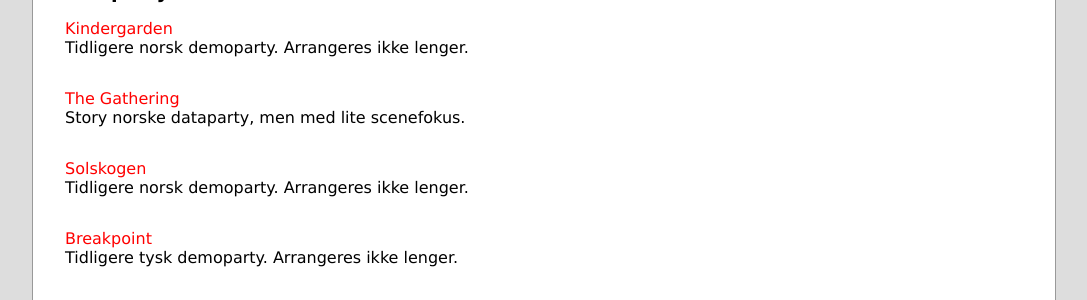
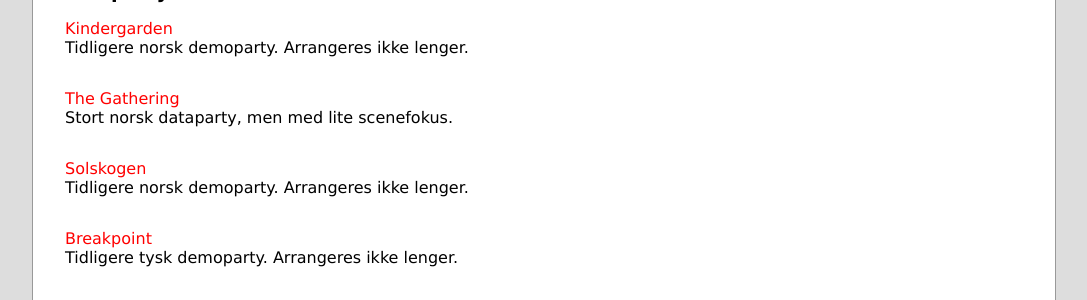
Before and after one commit to demoscene-no/demoscene.no, a Jekyll site: the page built from links.html, in a window 1280 px wide. Shown: the part 276-576 px from the top of the page, without its empty margins (96-1183 px from the left). Built offline with Jekyll 4.4.1, drawn with Linux system fonts in a browser that asks for light colours.

Commit message:
links: fix typo

```diff
--- a/_data/links.yaml
+++ b/_data/links.yaml
@@ -4,7 +4,7 @@
     description: Tidligere norsk demoparty. Arrangeres ikke lenger.
     url: https://web.archive.org/web/20200218011115/http://kg.slengpung.com/2015/
   - name: The Gathering
-    description: Story norske dataparty, men med lite scenefokus.
+    description: Stort norsk dataparty, men med lite scenefokus.
     url: https://www.gathering.org
   - name: Solskogen
     description: Tidligere norsk demoparty. Arrangeres ikke lenger.
```
